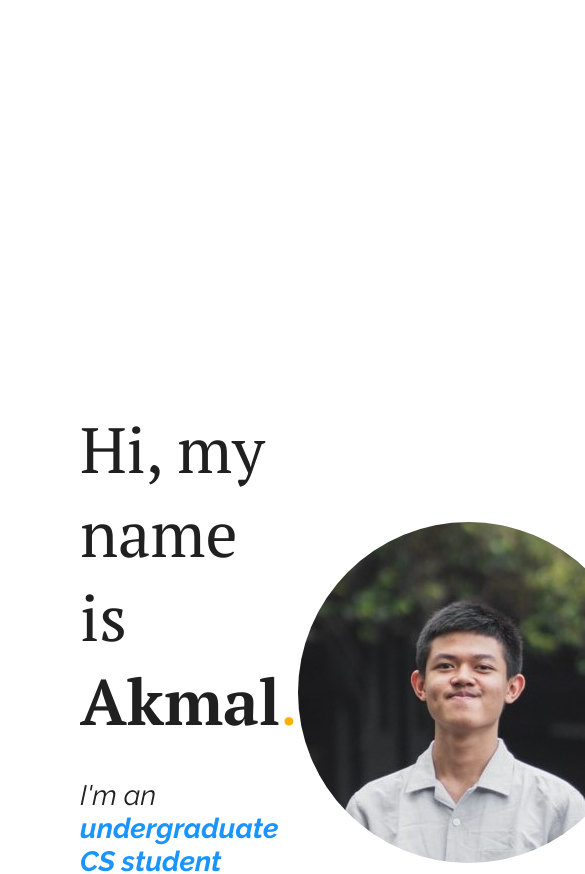
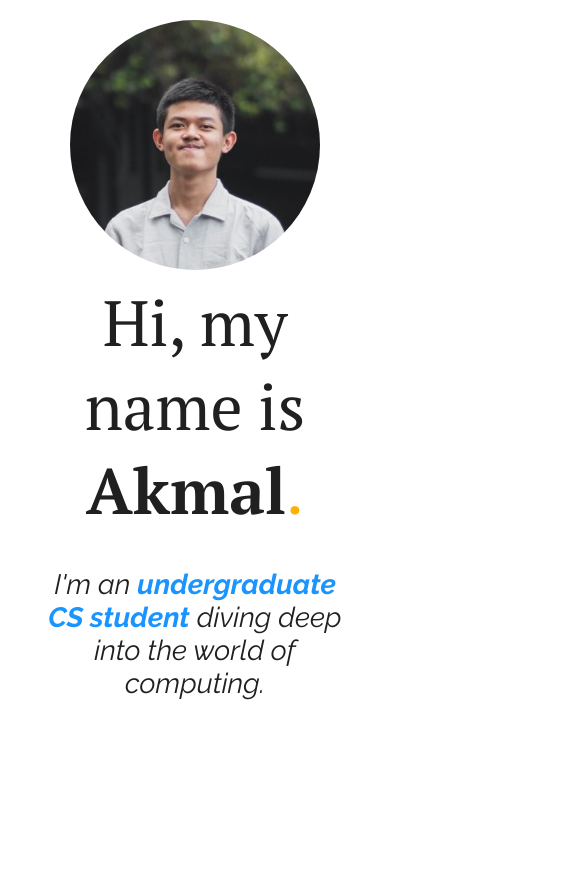
Before and after one commit to AkmalArifin/portofolio, a Vue app: page / in a window 390 px wide. Shown: the top 874 px of the page, 585 px wide, since content can reach past the window. Built offline with nearby package versions, Linux system fonts and the light colour scheme.

Commit message:
feat: responsive header page

```diff
--- a/src/App.vue
+++ b/src/App.vue
@@ -7,12 +7,12 @@
 <style scoped>
 
 .main-content {
-  margin: 0 60px 100px;
+  margin: 0 20px 60px;
 }
 
 @media (min-width: 512px) {
   .main-content {
-    margin: 0 20px 60px;
+    margin: 0 60px 100px;
   }
 }
 
--- a/src/assets/main.css
+++ b/src/assets/main.css
@@ -1,13 +1,18 @@
 @import './base.css';
 
 body {
-  background: var(--vt-c-white-soft);
-  position: relative;
-  min-height: calc(100vh - 40px);
-  padding: 20px;
+  background-color: var(--vt-c-white-soft);
   color: var(--text);
   background: var(--bg);
   text-rendering: optimizeLegibility;
   -webkit-font-smoothing: antialiased;
   -moz-osx-font-smoothing: grayscale;
 }
+
+#app {
+  position: relative;
+  min-height: calc(100vh - 40px);
+  width: 100vw;
+  padding: 20px;
+  overflow-x:hidden;
+}
--- a/src/page/LandingPage.vue
+++ b/src/page/LandingPage.vue
@@ -1,20 +1,24 @@
 <template>
     <div>
         <div class="graphics">
-            <!-- <img class="blue-landing" src="/blue-landing.png" />
-            <img class="yellow-landing" src="/yellow-landing.png" />
-            <img class="yellow-1" src="/yellow-1.png" />
-            <img class="blue-1" src="/blue-1.png" /> -->
+            <!-- <img class="yellow-1" src="/yellow-1.png" /> -->
+            <!-- <img class="blue-1" src="/blue-1.png" /> -->
         </div>
 
         <section class="hello">
-            <div class="text">
-                <h1>Hi, my<br>name is <span style="font-weight: 700;">Akmal</span><span style="color:var(--vt-c-orange-1)">.</span></h1>
-                <br><br>
-                <p>I'm an <span style="font-weight:700; color:var(--vt-c-blue-1)">undergraduate CS student</span> diving deep into the world of computing.</p>
+            <div class="graphic">
+                <!-- <img class="blue-landing" src="/blue-landing.png" /> -->
+                <!-- <img class="yellow-landing" src="/yellow-landing.png" /> -->
             </div>
-            <div class="photo">
-                <img src="/photo-profile.jpg"/>
+            <div class="hello-content">
+                <div class="photo">
+                    <img src="/photo-profile.jpg"/>
+                </div>
+                <div class="text">
+                    <h1>Hi, my<br>name is <span style="font-weight: 700;">Akmal</span><span style="color:var(--vt-c-orange-1)">.</span></h1>
+                    <br><br>
+                    <p>I'm an <span style="font-weight:700; color:var(--vt-c-blue-1)">undergraduate CS student</span> diving deep into the world of computing.</p>
+                </div>
             </div>
         </section>
 
@@ -114,37 +118,40 @@ export default {
 }
 
 .hello {
-    display: flex;
-    flex-direction: row;
-
-    margin: 250px auto;
+    display: relative;
     min-height: 100vh;
 }
 
-.hello .text {
-    grid-column: 1 / span 1;
-    margin: auto;
+.hello-content {
+    display: flex;
+    flex-direction: row;
+    gap: minmax(20px, auto);
+    align-items: center;
+    justify-content: space-evenly;
+    height: calc(100vh - 40px)
 }
 
-.hello .photo {
-    grid-column: 2 / span 1;
+.hello-content .text {
+    width: 550px;
+    order: 1;
 }
 
-.hello h1 {
+.hello-content .text h1 {
     font-family: 'PT Serif';
     font-size: 64px;
 }
 
-.hello p {
+.hello-content .text p {
     font-family: 'raleway';
     font-size: 28px;
     font-style: italic;
 }
 
-.hello .photo {
+.hello-content .photo {
     display: flex;
     justify-content: center;
     align-items: center;
+    order: 2;
 }
 
 .photo img {
@@ -215,4 +222,28 @@ export default {
     font-family: 'raleway';
     text-align: center;
 }
+
+@media (max-width: 1024px) {
+    .hello-content {
+        position: relative;
+        display: block;
+    }
+
+    .hello-content .text {
+        text-align: center;
+        margin-top: 40px;
+        width: calc(100vw - 160px);
+    }
+}
+
+@media (max-width: 512px) {
+    .hello-content .photo img {
+        width: 250px;
+    }
+    .hello-content .text {
+        margin-top: 10px;
+        width: calc(100vw - 80px);
+    }
+}
+
 </style>
```
